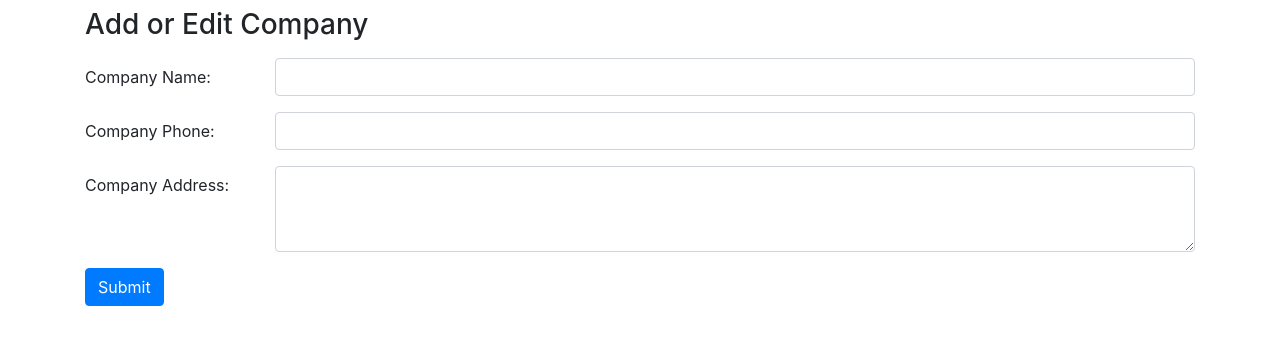
After one commit to josefbernadi/ci_training, a CodeIgniter 4 app: template app/Views/edit-company.php in a window 1280 px wide. The commit adds this page. Shown: the top 345 px of the page. Run offline with PHP 8.4 and a stand-in for CodeIgniter, Linux system fonts and the light colour scheme; the template is opened without the code that fills it, so the values that code supplies are empty; some libraries are stand-ins or nearby versions.

Commit message:
add form company

```diff
--- a/app/Views/company_list.php
+++ b/app/Views/company-list.php
@@ -17,7 +17,7 @@
                 <h3>Company List</h3>
             </div>
             <div class="col-md-2">
-                <h3><a href="/add-company">+</a></h3>
+                <h3><a href="/edit-company">+</a></h3>
             </div>
         </div>
         <div class="row mt-2">
--- /dev/null
+++ b/app/Views/edit-company.php
@@ -0,0 +1,49 @@
+<!doctype html>
+<html lang="en">
+  <head>
+    <!-- Required meta tags -->
+    <meta charset="utf-8">
+    <meta name="viewport" content="width=device-width, initial-scale=1, shrink-to-fit=no">
+
+    <!-- Bootstrap CSS -->
+    <link rel="stylesheet" href="https://stackpath.bootstrapcdn.com/bootstrap/4.4.1/css/bootstrap.min.css" integrity="sha384-Vkoo8x4CGsO3+Hhxv8T/Q5PaXtkKtu6ug5TOeNV6gBiFeWPGFN9MuhOf23Q9Ifjh" crossorigin="anonymous">
+
+    <title>Company</title>
+  </head>
+  <body>
+    <div class="container">
+        <div class="row mt-2">
+            <div class="col-md-12">
+                <h3>Add or Edit Company</h3>
+            </div>
+        </div>
+        <form action="<?php echo ($company) ? "/edit-company/".$company->company_id : "/edit-company/add"; ?>" method="post">
+        <div class="form-group row mt-2">
+            <label for="staticEmail" class="col-md-2 col-form-label">Company Name:</label>
+            <div class="col-md-10">
+            <input required type="text" class="form-control" name="company-name" id="company-name" value="<?php echo ($company) ? $company->company_name : ""; ?>">
+            </div>
+        </div>
+        <div class="form-group row">
+            <label for="inputPassword" class="col-md-2 col-form-label">Company Phone:</label>
+            <div class="col-md-10">
+            <input required type="number" class="form-control" name="company-phone" id="company-phone" value="<?php echo ($company) ? $company->company_phone : ""; ?>">
+            </div>
+        </div>
+        <div class="form-group row">
+            <label for="inputPassword" class="col-md-2 col-form-label">Company Address:</label>
+            <div class="col-md-10">
+            <textarea required class="form-control" id="company-address" name="company-address" rows="3"><?php echo ($company) ? $company->company_address : ""; ?></textarea>
+            </div>
+        </div>
+        <button type="submit" class="btn btn-primary">Submit</button>
+        </form>
+    </div>
+
+    <!-- Optional JavaScript -->
+    <!-- jQuery first, then Popper.js, then Bootstrap JS -->
+    <script src="https://code.jquery.com/jquery-3.4.1.slim.min.js" integrity="sha384-J6qa4849blE2+poT4WnyKhv5vZF5SrPo0iEjwBvKU7imGFAV0wwj1yYfoRSJoZ+n" crossorigin="anonymous"></script>
+    <script src="https://cdn.jsdelivr.net/npm/popper.js@1.16.0/dist/umd/popper.min.js" integrity="sha384-Q6E9RHvbIyZFJoft+2mJbHaEWldlvI9IOYy5n3zV9zzTtmI3UksdQRVvoxMfooAo" crossorigin="anonymous"></script>
+    <script src="https://stackpath.bootstrapcdn.com/bootstrap/4.4.1/js/bootstrap.min.js" integrity="sha384-wfSDF2E50Y2D1uUdj0O3uMBJnjuUD4Ih7YwaYd1iqfktj0Uod8GCExl3Og8ifwB6" crossorigin="anonymous"></script>
+  </body>
+</html>
```
Also changed, not shown: app/Config/Routes.php (+9 -0 lines), app/Controllers/CompanyController.php (+34 -2 lines), app/Models/CompanyModel.php (+18 -0 lines).
